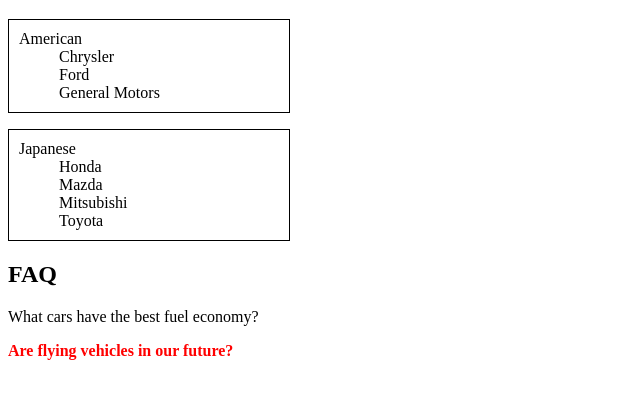
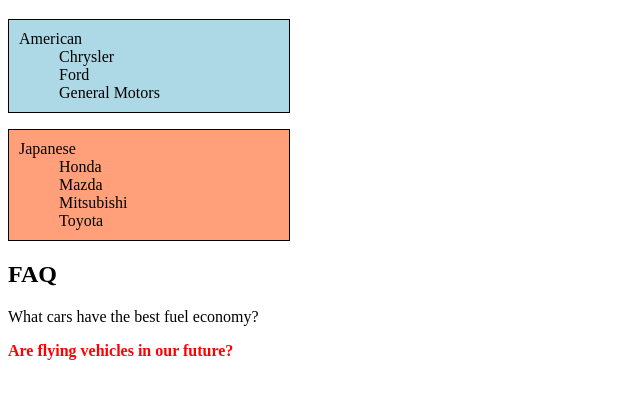
Before and after one commit to lcbane/CIS-118, a plain HTML site: page Ch6/02-id-attribute.html in a window 1280 px wide. Shown: the part 61-460 px from the top of the page, without its empty margins (0-640 px from the left). Drawn offline with Linux system fonts and the light colour scheme.

Commit message:
Update 02id.css

```diff
--- a/Ch6/css/02id.css
+++ b/Ch6/css/02id.css
@@ -3,6 +3,7 @@
 padding: 10px;
 border: 1px solid black;
 width:  260px;
+  background-color: green;
 }
 .aside {
 margin-left: 20px;
@@ -15,3 +16,9 @@ color:  red;
 }
 /* NEW CSS GOES BELOW */
 /* for our CSS, we'll use the # for the "id" selector */
+#american {
+    background-color: lightblue;
+}
+#japanese {
+    background-color: lightsalmon;
+}
```
